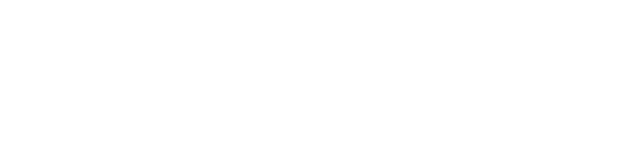
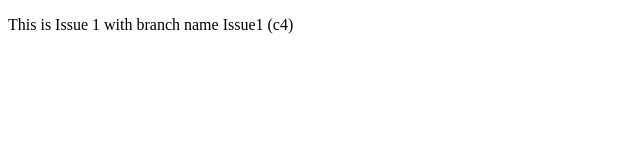
Before and after one commit to Soumesh2019/Git-Practice, a plain HTML site: page index.html in a window 1280 px wide. Shown: the whole page, without its empty margins (0-640 px from the left). Drawn offline with Linux system fonts and the light colour scheme.

Commit message:
This is C4

```diff
--- a/index.html
+++ b/index.html
@@ -7,5 +7,7 @@
 </head>
 <body>
 
+    <p>This is Issue 1 with branch name Issue1 (c4)</p>
+
 </body>
 </html>
```
